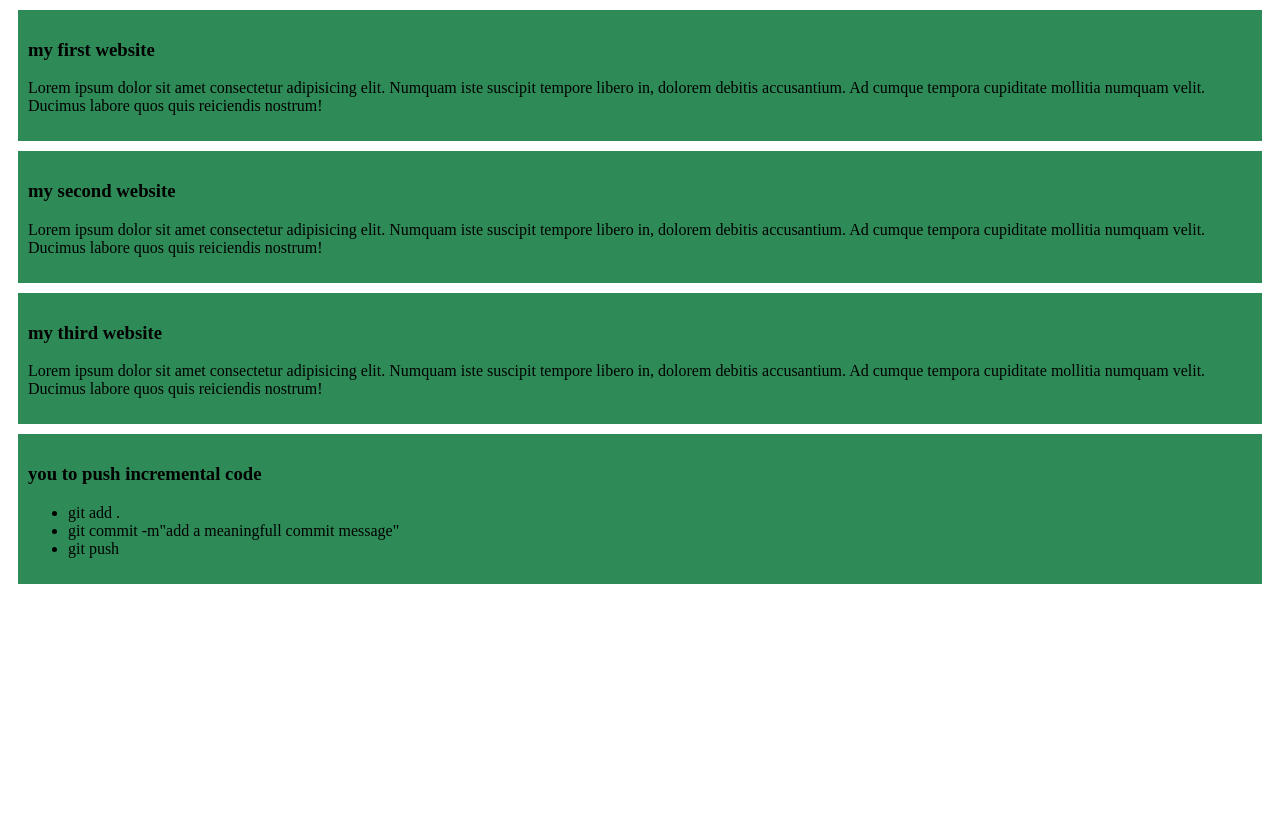
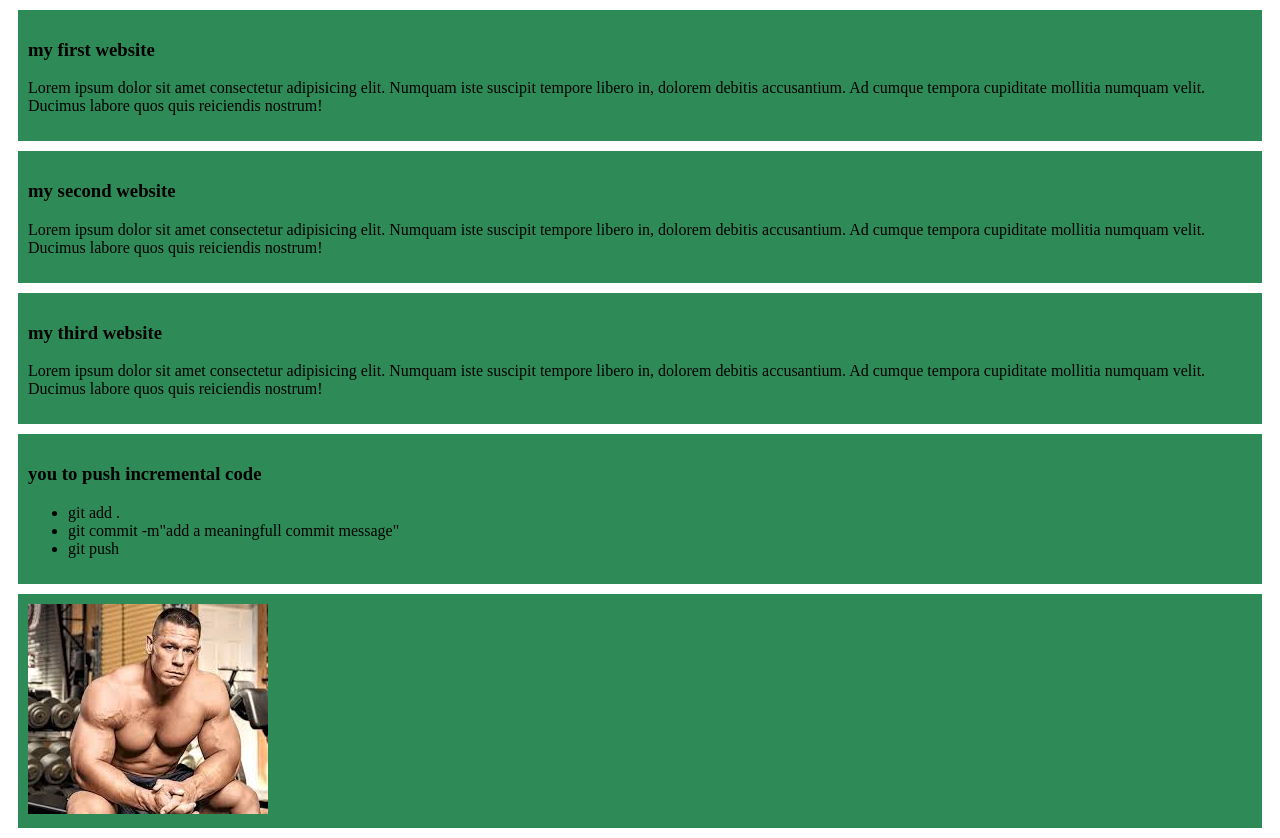
Before and after one commit to khalilulla222/my-website, a plain HTML site: page index.html in a window 1280 px wide. Before the commit the page ends 800 px from the top, so only its background shows below. Drawn offline with Linux system fonts and the light colour scheme.

Commit message:
jhon cena

```diff
--- a/index.html
+++ b/index.html
@@ -27,5 +27,8 @@
             <li>git push</li>
         </ul>
     </div>
+    <div>
+        <img src="images/images.jpg" alt="">
+    </div>
 </body>
 </html>
```
